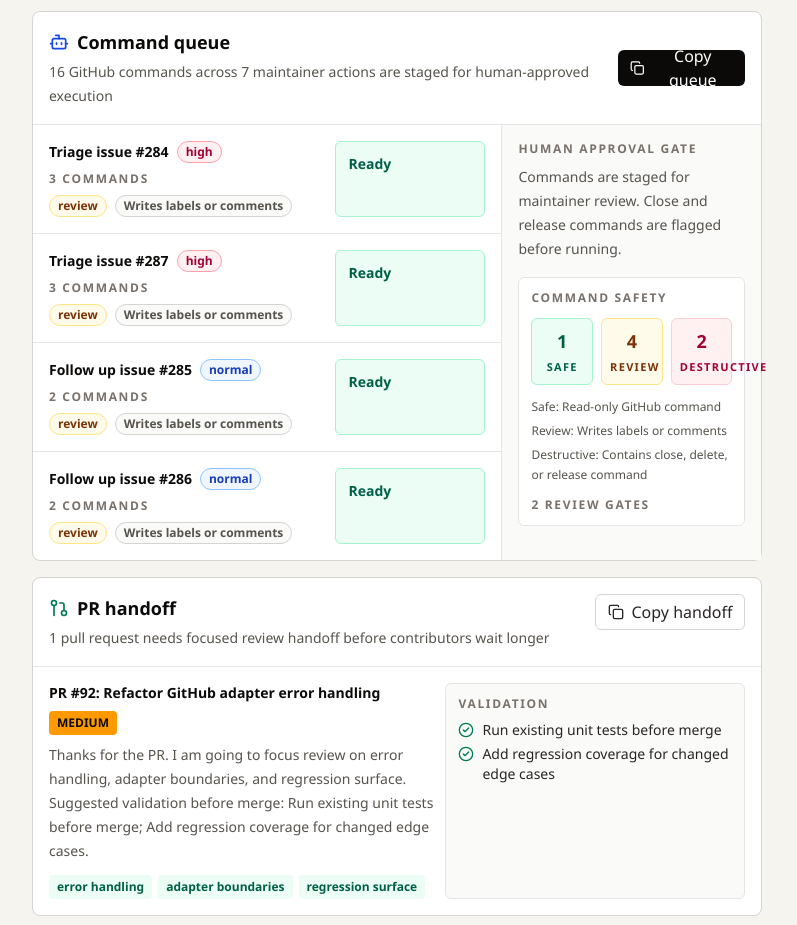
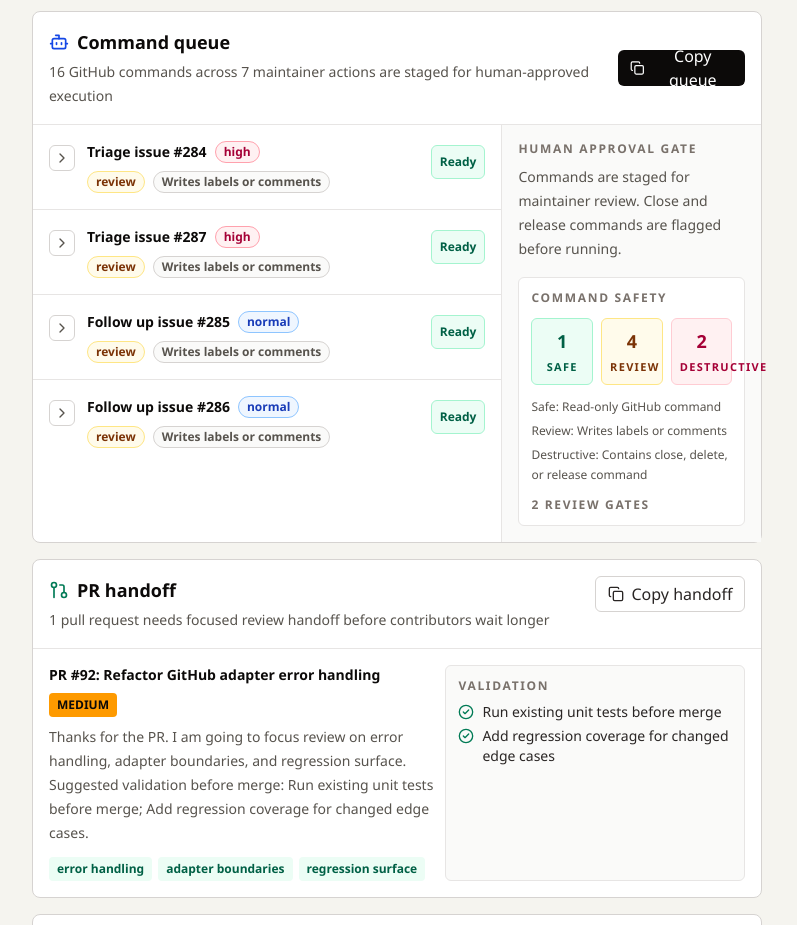
Before and after one commit to maxiaoshenshen/openmaintainer, a Next.js app: page / in a window 1280 px wide. Shown: the part 10840-11765 px from the top of the page, without its empty margins (0-797 px from the left). Built offline with nearby package versions, Linux system fonts and the light colour scheme.

Commit message:
feat: add expandable command queue items with full command preview
- Add expand/collapse button for each command queue item
- Show full GitHub CLI commands when expanded
- Add copy button for individual command items
- Include safety reason in each item
- Add tests for command queue safety tiers

```diff
--- a/src/components/dashboard.tsx
+++ b/src/components/dashboard.tsx
@@ -22,6 +22,8 @@
   Rocket,
   FileText,
   Sparkles,
+  ChevronRight,
+  ChevronDown,
   Users,
   UserPlus,
 } from "lucide-react";
@@ -522,6 +524,7 @@
   const [loadingInbox, setLoadingInbox] = useState(false);
   const [loadingSettings, setLoadingSettings] = useState(false);
   const [copiedRelease, setCopiedRelease] = useState(false);
+  const [expandedCommands, setExpandedCommands] = useState<Set<string>>(new Set());
   const [copiedAction, setCopiedAction] = useState<string | null>(null);
   const [copiedPlaybook, setCopiedPlaybook] = useState<string | null>(null);
   const [copiedDigest, setCopiedDigest] = useState(false);
@@ -868,6 +871,17 @@
     URL.revokeObjectURL(url);
   }
 
+  function toggleExpandedCommand(actionId: string) {
+    setExpandedCommands((prev) => {
+      const next = new Set(prev);
+      if (next.has(actionId)) {
+        next.delete(actionId);
+      } else {
+        next.add(actionId);
+      }
+      return next;
+    });
+  }
 function importSnapshot() {
     if (typeof window === "undefined") return;
     const bundle = importSnapshotBundle(snapshotImportText);
@@ -2098,8 +2112,20 @@
             <div className="grid gap-0 md:grid-cols-[1fr_260px]">
               <div className="divide-y divide-stone-200">
                 {commandQueue.items.slice(0, 4).map((item) => (
-                  <article key={item.actionId} className="grid gap-3 p-4 md:grid-cols-[1fr_150px]">
-                    <div className="min-w-0">
+                  <article key={item.actionId} className="p-4">
+                    <div className="flex items-start gap-3">
+                      <button
+                        onClick={() => toggleExpandedCommand(item.actionId)}
+                        className="mt-1 flex-shrink-0 rounded-md border border-stone-300 p-1 hover:bg-stone-100"
+                        title={expandedCommands.has(item.actionId) ? "Collapse" : "Expand"}
+                      >
+                        {expandedCommands.has(item.actionId) ? (
+                          <ChevronDown className="size-4 text-stone-600" />
+                        ) : (
+                          <ChevronRight className="size-4 text-stone-600" />
+                        )}
+                      </button>
+                      <div className="min-w-0 flex-1">
                         <div className="flex flex-wrap items-center gap-2">
                           <a
                             href={item.url}
@@ -2113,10 +2139,7 @@
                             {item.priority}
                           </span>
                         </div>
-                      <div className="mt-2 text-xs font-semibold uppercase tracking-[0.14em] text-stone-500">
-                        {item.commandCount} command{item.commandCount === 1 ? "" : "s"}
-                      </div>
-                      <div className="mt-2 flex flex-wrap gap-2">
+                        <div className="mt-2 flex flex-wrap items-center gap-2">
                           <span className={`rounded-full border px-2 py-0.5 text-xs font-semibold ${commandSafetyColor(item.safetyLevel)}`}>
                             {item.safetyLevel}
                           </span>
@@ -2124,14 +2147,34 @@
                             {item.safetyReason}
                           </span>
                         </div>
-                    </div>
-                    <div className={`rounded-md border p-3 text-sm font-semibold ${
+                        {expandedCommands.has(item.actionId) && (
+                          <div className="mt-3 rounded-md border border-stone-200 bg-stone-950 p-3">
+                            <div className="mb-2 text-xs font-semibold uppercase tracking-[0.14em] text-stone-400">
+                              GitHub CLI commands
+                            </div>
+                            <pre className="overflow-auto whitespace-pre-wrap font-mono text-xs leading-5 text-stone-100">
+                              {item.commands.join('\n')}
+                            </pre>
+                            <button
+                              onClick={() => {
+                                copyTextToClipboard(item.commands.join('\n'));
+                              }}
+                              className="mt-3 inline-flex h-8 items-center gap-2 rounded-md border border-stone-600 bg-stone-800 px-3 text-xs font-semibold text-stone-200 hover:bg-stone-700"
+                            >
+                              <Copy className="size-3" />
+                              Copy commands
+                            </button>
+                          </div>
+                        )}
+                      </div>
+                      <div className={`mt-1 flex-shrink-0 rounded-md border p-2 text-center text-xs font-semibold ${
                         item.requiresReview
                           ? "border-amber-200 bg-amber-50 text-amber-900"
                           : "border-emerald-200 bg-emerald-50 text-emerald-800"
                       }`}
                       >
                         {item.requiresReview ? "Review first" : "Ready"}
+                      </div>
                     </div>
                   </article>
                 ))}
```
Also changed, not shown: 1 other file (tests, documents, lock files or other folders). Lines whose indentation alone changed are shown as unchanged.
